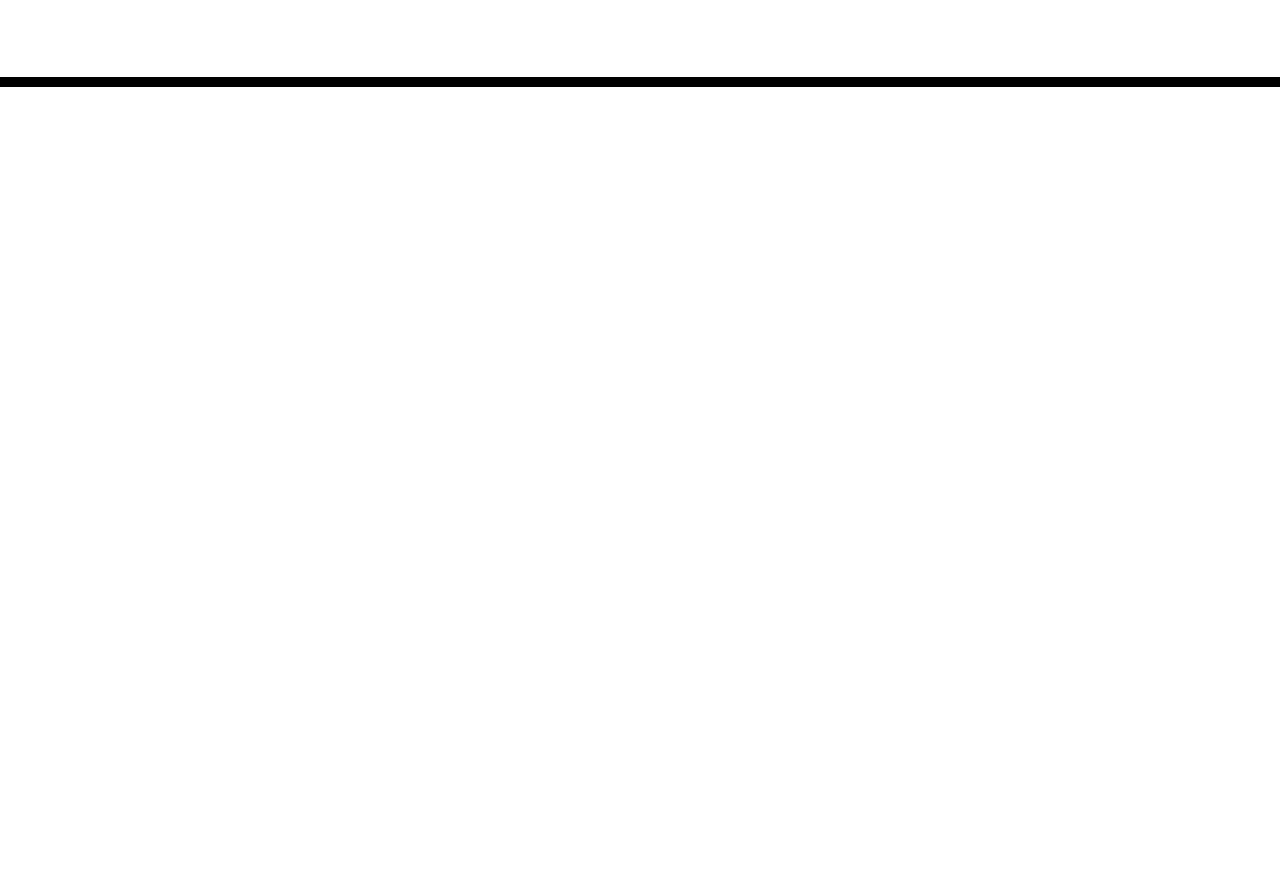
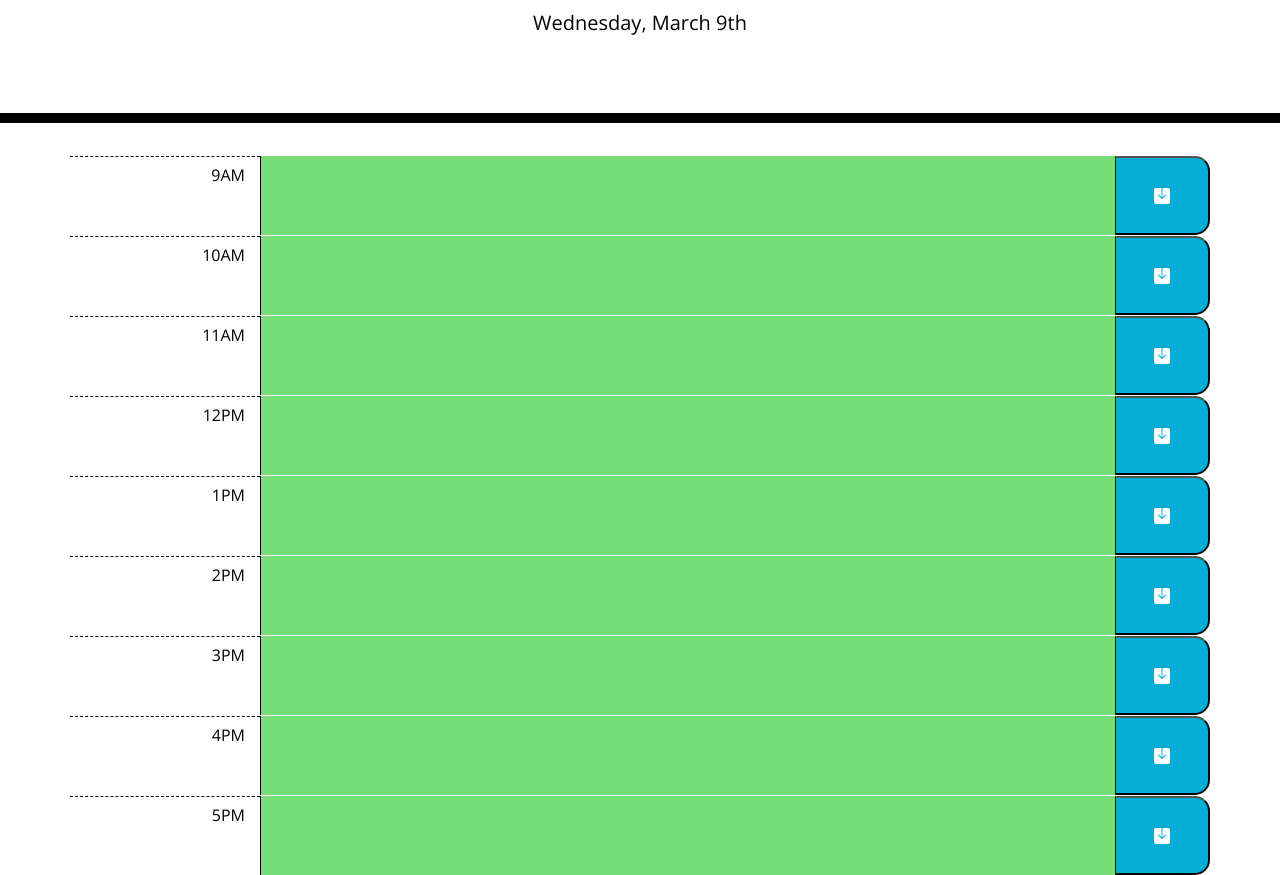
Before and after one commit to JonathanKim424/daily-planner, a plain HTML site: page index.html in a window 1280 px wide. Shown: the part 181-1056 px from the top of the page. Before the commit the page ends 800 px from the top, so only its background shows below. Drawn offline with nearby package versions, Linux system fonts and the light colour scheme; files that its build step writes are made by us from their sources.

Commit message:
updated index to display time blocks from 9am to 5pm; added function to display current date; added function to capture current hour and update styling

```diff
--- a/assets/css/style.css
+++ b/assets/css/style.css
@@ -40,21 +40,23 @@ textarea{
   background-color: #ffffff;
   color: #000000;
   border-top: 1px dashed #000000;
+  padding-top: 10px;
+  text-align: right;
 }
 
 .past {
   background-color: #d3d3d3;
-  color: white;
+  color: black;
 }
 
 .present {
   background-color: #ff6961;
-  color: white;
+  color: black;
 }
 
 .future {
   background-color: #77dd77;
-  color: white;
+  color: black;
 }
 
 .saveBtn {
@@ -67,5 +69,6 @@ textarea{
 
 .saveBtn i:hover {
   font-size: 20px;
+  color: black;
   transition: all .3s ease-in-out;
 }
--- /dev/null
+++ b/assets/js/script.js
@@ -0,0 +1,31 @@
+var currentDayEl = document.querySelector("#currentDay");
+
+var currentDate = function() {
+    currentDayEl.textContent = moment().format("dddd, MMMM Do");
+};
+
+var currentHour = function() {
+    var currHour = moment().hour();
+    var textareaEl;
+
+    if (currHour < 9) {
+        for (var i = 9; i < 18; i++) {
+            textareaEl = document.querySelector("#ta" + i);
+            textareaEl.className = "col-lg-9 description future";
+        }
+    }
+    else if (currHour >= 9 && currHour <= 17) {
+        for (var i = 9; i < 18; i++) {
+            textareaEl = document.querySelector("#ta" + i);
+            if (currHour < i) {
+                textareaEl.className = "col-lg-9 description future";
+            }
+            if (currHour === i) {
+                textareaEl.className = "col-lg-9 description present";
+            }
+        }
+    }
+}
+
+currentDate();
+currentHour();
--- a/index.html
+++ b/index.html
@@ -10,6 +10,9 @@
     />
     <link
       rel="stylesheet"
+      href="https://cdn.jsdelivr.net/npm/bootstrap-icons@1.8.1/font/bootstrap-icons.css">
+    <link
+      rel="stylesheet"
       href="https://use.fontawesome.com/releases/v5.8.1/css/all.css"
       integrity="sha384-50oBUHEmvpQ+1lW4y57PTFmhCaXp0ML5d60M1M7uH2+nqUivzIebhndOJK28anvf"
       crossorigin="anonymous"
@@ -18,7 +21,7 @@
       href="https://fonts.googleapis.com/css?family=Open+Sans&display=swap"
       rel="stylesheet"
     />
-    <link rel="stylesheet" href="style.css" />
+    <link rel="stylesheet" href="./assets/css/style.css" />
     <title>Work Day Scheduler</title>
   </head>
 
@@ -30,9 +33,55 @@
     </header>
     <div class="container">
       <!-- Timeblocks go here -->
+      <div class="row time-block">
+        <div class="col-lg-2 hour">9AM</div>
+        <textarea class="col-lg-9 past description" id="ta9"></textarea>
+        <button class="col-lg-1 saveBtn"><i class="bi bi-save-fill"></i></button>
+      </div>
+      <div class="row time-block">
+        <div class="col-lg-2 hour">10AM</div>
+        <textarea class="col-lg-9 past description" id="ta10"></textarea>
+        <button class="col-lg-1 saveBtn"><i class="bi bi-save-fill"></i></button>
+      </div>
+      <div class="row time-block">
+        <div class="col-lg-2 hour">11AM</div>
+        <textarea class="col-lg-9 past description" id="ta11"></textarea>
+        <button class="col-lg-1 saveBtn"><i class="bi bi-save-fill"></i></button>
+      </div>
+      <div class="row time-block">
+        <div class="col-lg-2 hour">12PM</div>
+        <textarea class="col-lg-9 past description" id="ta12"></textarea>
+        <button class="col-lg-1 saveBtn"><i class="bi bi-save-fill"></i></button>
+      </div>
+      <div class="row time-block">
+        <div class="col-lg-2 hour">1PM</div>
+        <textarea class="col-lg-9 past description" id="ta13"></textarea>
+        <button class="col-lg-1 saveBtn"><i class="bi bi-save-fill"></i></button>
+      </div>
+      <div class="row time-block">
+        <div class="col-lg-2 hour">2PM</div>
+        <textarea class="col-lg-9 past description" id="ta14"></textarea>
+        <button class="col-lg-1 saveBtn"><i class="bi bi-save-fill"></i></button>
+      </div>
+      <div class="row time-block">
+        <div class="col-lg-2 hour">3PM</div>
+        <textarea class="col-lg-9 past description" id="ta15"></textarea>
+        <button class="col-lg-1 saveBtn"><i class="bi bi-save-fill"></i></button>
+      </div>
+      <div class="row time-block">
+        <div class="col-lg-2 hour">4PM</div>
+        <textarea class="col-lg-9 past description" id="ta16"></textarea>
+        <button class="col-lg-1 saveBtn"><i class="bi bi-save-fill"></i></button>
+      </div>
+      <div class="row time-block">
+        <div class="col-lg-2 hour">5PM</div>
+        <textarea class="col-lg-9 past description" id="ta17"></textarea>
+        <button class="col-lg-1 saveBtn"><i class="bi bi-save-fill"></i></button>
+      </div>
     </div>
 
     <script src="https://code.jquery.com/jquery-3.4.1.min.js"></script>
     <script src="https://cdnjs.cloudflare.com/ajax/libs/moment.js/2.24.0/moment.min.js"></script>
+    <script src="./assets/js/script.js"></script>
   </body>
 </html>
```
